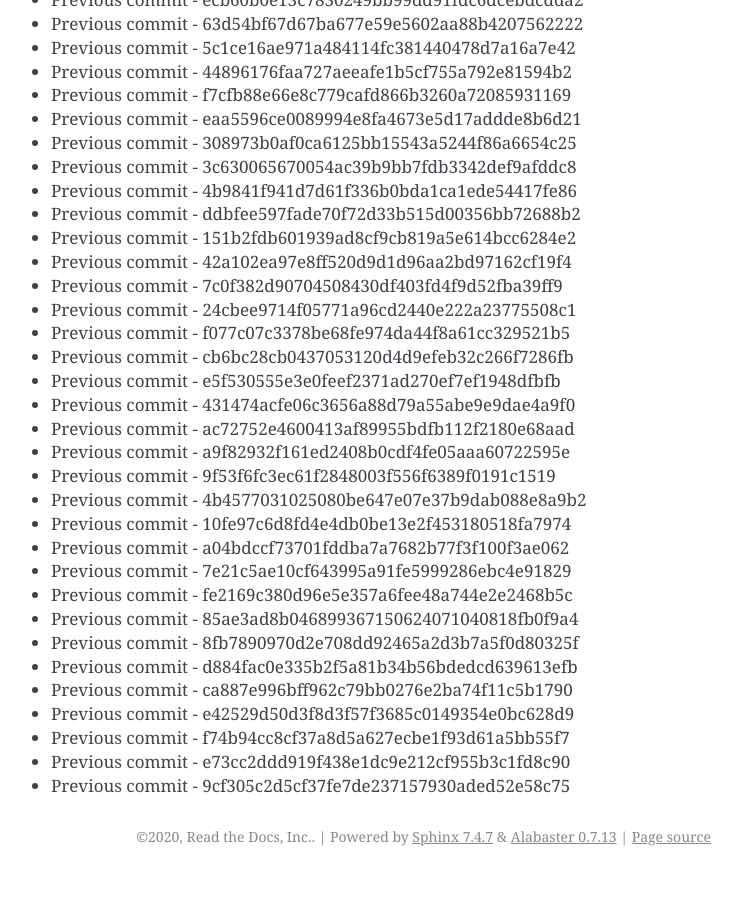
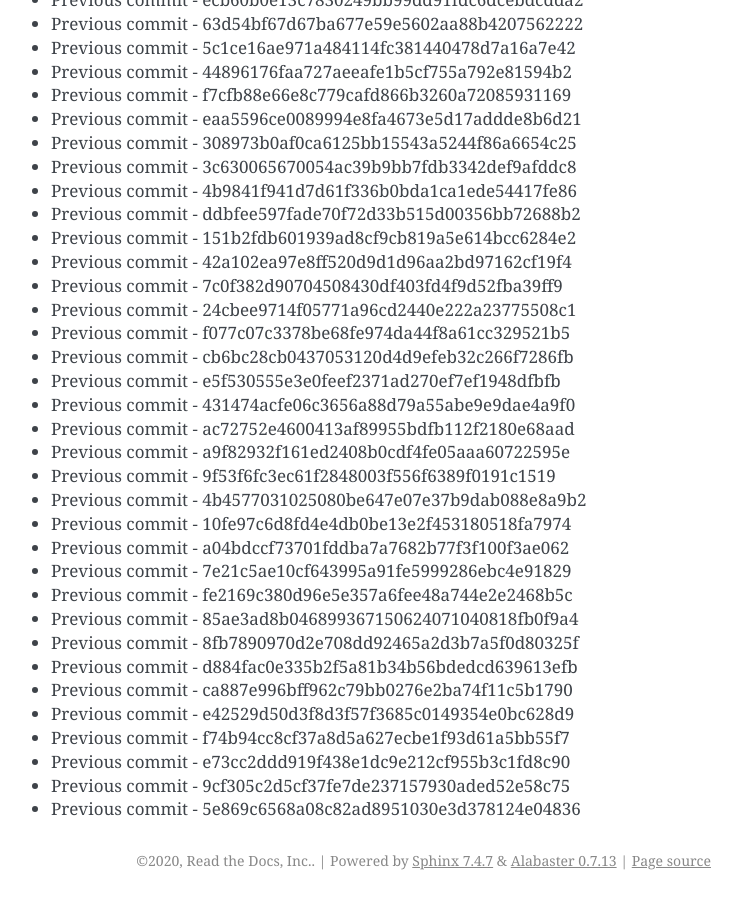
Before and after one commit to readthedocs/rtd-git-stresstest, a Sphinx documentation site: the page built from docs/updates.rst, in a window 1280 px wide and 900 px high, scrolled down 7247 px. Shown: the whole window, without its empty margins (399-1141 px from the left). Built offline with Sphinx 7.4.7, drawn with Linux system fonts in a browser that asks for light colours; before the commit the page ends 8123 px from its top, so only the background shows below that.

Commit message:
Generating commit from previous: 5e869c6568a08c82ad8951030e3d378124e04836

```diff
--- a/docs/updates.rst
+++ b/docs/updates.rst
@@ -336,3 +336,4 @@ It can be tested for any performance characteristics.
 * Previous commit - f74b94cc8cf37a8d5a627ecbe1f93d61a5bb55f7
 * Previous commit - e73cc2ddd919f438e1dc9e212cf955b3c1fd8c90
 * Previous commit - 9cf305c2d5cf37fe7de237157930aded52e58c75
+* Previous commit - 5e869c6568a08c82ad8951030e3d378124e04836
```
